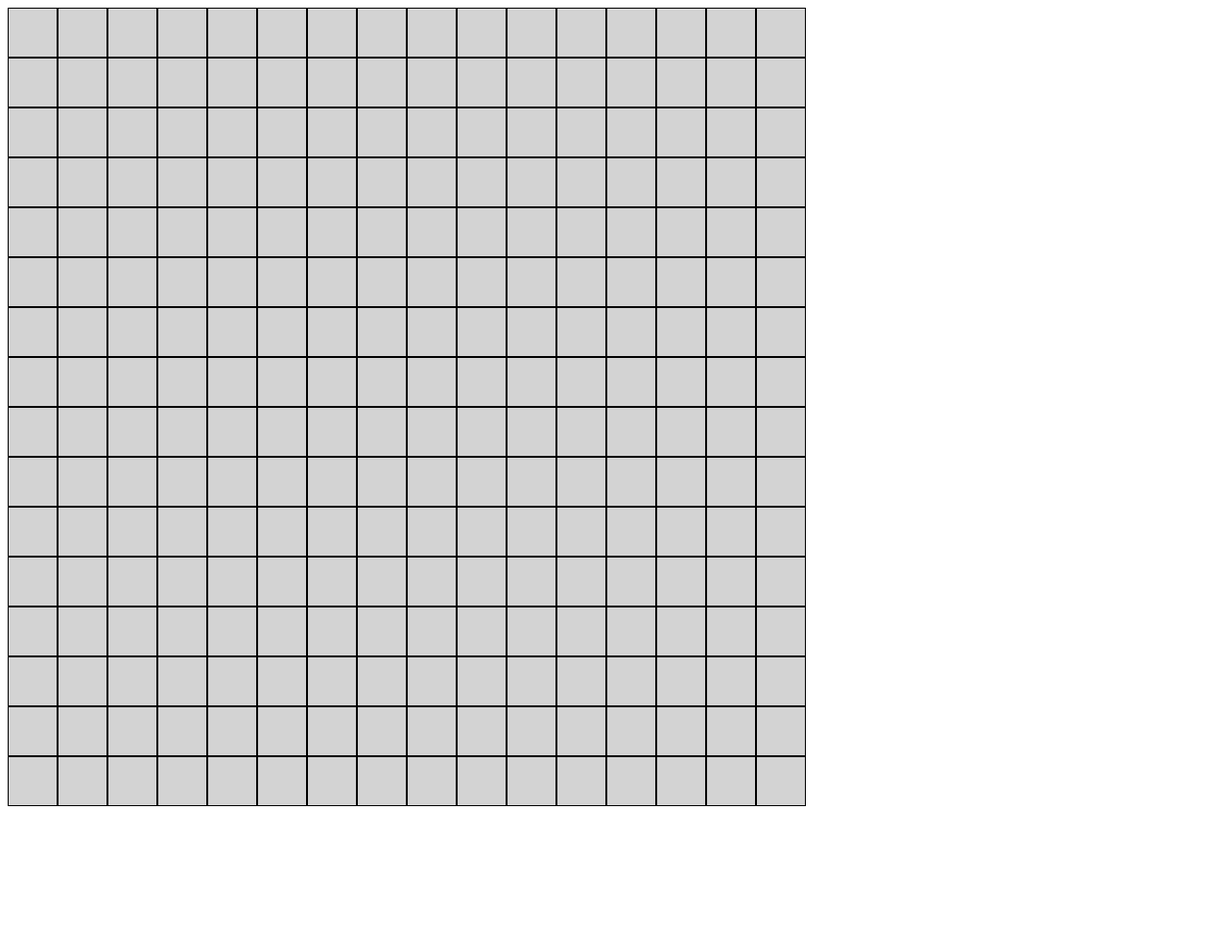
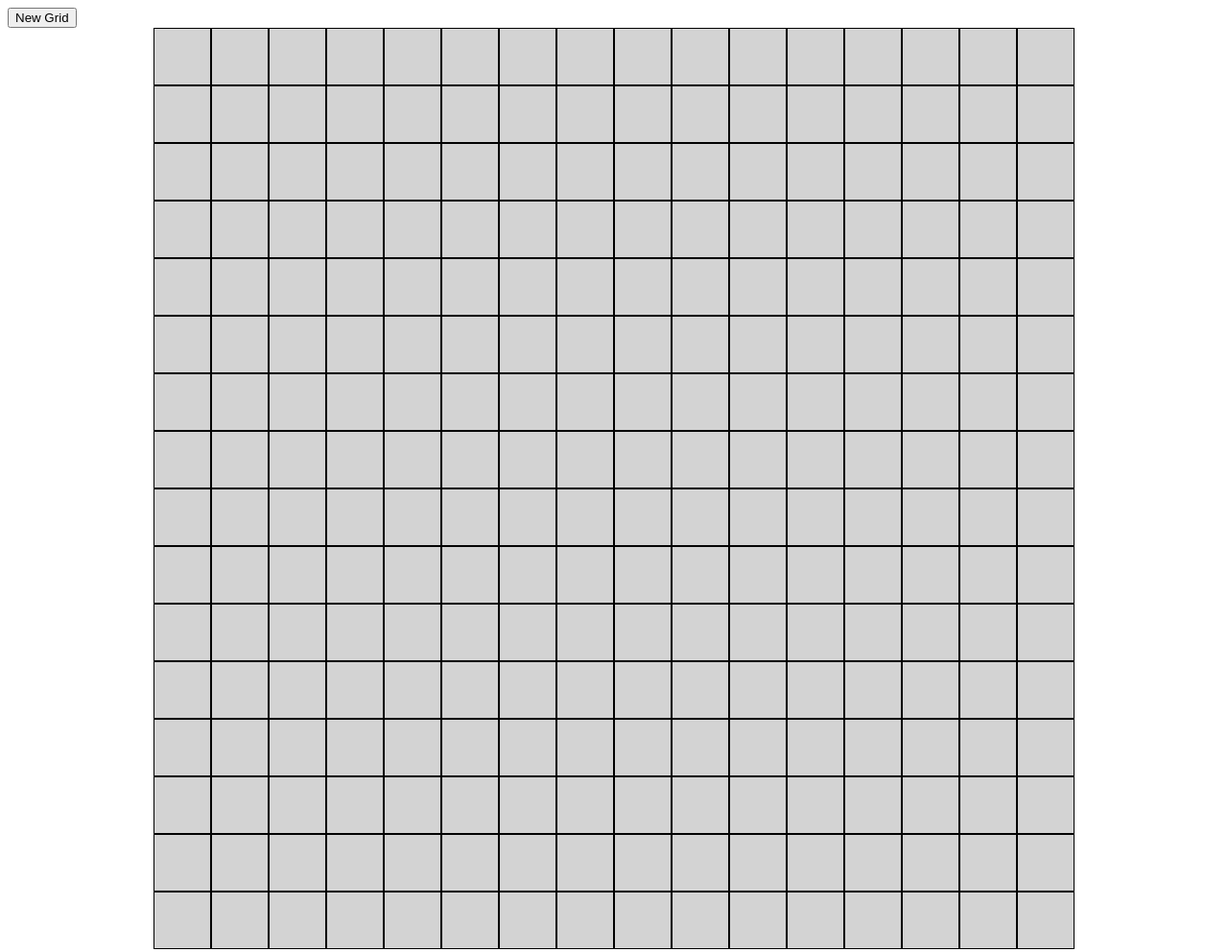
Before and after one commit to kbyung/etch-a-sketch, a plain HTML site: page index.html in a window 1280 px wide. Shown: the whole page at 96% size. Before the commit the page ends 848 px from the top, so only its background shows below. Drawn offline with Linux system fonts and the light colour scheme.

Commit message:
Refactored to make the grid squares resize dynamically. Added new grid button that allows user to clear board and choose the size.

```diff
--- a/grid.js
+++ b/grid.js
@@ -1,22 +1,38 @@
+const newGrid = document.querySelector('.newGrid')
 const grid = document.querySelector('.grid')
 
+function createGrid(size) {
 
-function createGrid(size) {
     for(let i = 0; i < size; i++) {
         const row = document.createElement('div')
-        grid.appendChild(row)
+
 
         for (let j = 0; j < size; j++) {
             const cell = document.createElement('div');
             cell.classList.add('cell');
+            cell.style.height = `${960/size}px`
+            cell.style.width = `${960/size}px`
             row.appendChild(cell);
 
             cell.addEventListener("mouseover", function() {
-                cell.style.cssText = 'background-color: black'
+                cell.style.backgroundColor = 'black'
             })
         }
+        grid.appendChild(row)
     }
 }
+
+function removeAllChidNodes(parent) {
+    while (parent.firstChild) {
+        parent.removeChild(parent.firstChild)
+    }
+}
+
+newGrid.addEventListener("click", function() {
+    let input = prompt("Enter the number of squares per side")
+    removeAllChidNodes(grid)
+    createGrid(input);
+})
 
 
 
--- a/index.html
+++ b/index.html
@@ -8,7 +8,11 @@
     <link rel="stylesheet" href="styles.css">
 </head>
 <body>
-    <div class="grid"></div>
+    <div>
+        <button class="newGrid">New Grid</button>
+        <div class="grid"></div>
+    </div>
+
 
 </body>
 </html>
--- a/styles.css
+++ b/styles.css
@@ -1,10 +1,19 @@
 .grid {
     display: flex;
+    flex-wrap: wrap;
+    width: 960px;
+    height: 960px;
+    padding: 0;
+    border: none;
+    margin: auto;
 }
 
 .cell {
     border: 1px solid black;
+    box-sizing: border-box;
     background-color: lightgray;
-    height: 50px;
-    width: 50px;
 }
+
+.newGrid {
+    text-align: center;
+}
```
